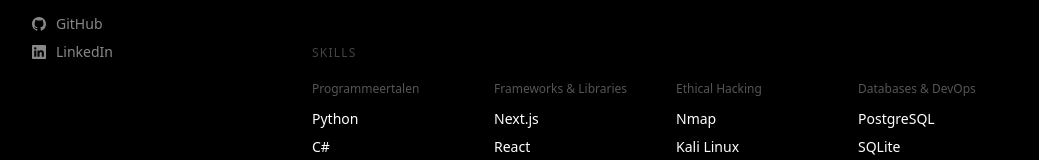
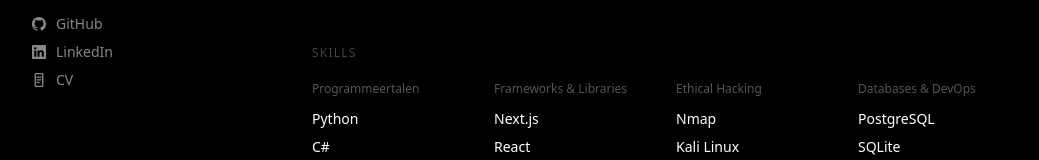
Before and after one commit to Jessenhs/portfolio-nextjs, a Next.js app: page / in a window 1280 px wide. Shown: the part 441-601 px from the top of the page, without its empty margins (120-1159 px from the left). Built offline with nearby package versions, Linux system fonts and the light colour scheme; no server answers.

Commit message:
Rename project from "sweet-crush" to "portfolio" and add a CV link to the homepage for easy access.

```diff
--- a/package.json
+++ b/package.json
@@ -1,5 +1,5 @@
 {
-  "name": "sweet-crush",
+  "name": "portfolio",
   "version": "0.1.0",
   "private": true,
   "scripts": {
--- a/src/app/page.tsx
+++ b/src/app/page.tsx
@@ -161,7 +161,15 @@
                 Website
               </a>
             )}
-
+            <a
+              href="/cv"
+              className="flex items-center gap-2.5 text-sm text-[#888] transition-colors hover:text-white"
+            >
+              <svg className="h-3.5 w-3.5 shrink-0" viewBox="0 0 16 16" fill="currentColor">
+                <path d="M3 1.5A1.5 1.5 0 0 1 4.5 0h7A1.5 1.5 0 0 1 13 1.5v13A1.5 1.5 0 0 1 11.5 16h-7A1.5 1.5 0 0 1 3 14.5zm1.5 0v13h7v-13zM5 4.75a.75.75 0 0 1 .75-.75h4.5a.75.75 0 0 1 0 1.5h-4.5A.75.75 0 0 1 5 4.75m0 3a.75.75 0 0 1 .75-.75h4.5a.75.75 0 0 1 0 1.5h-4.5A.75.75 0 0 1 5 7.75m0 3a.75.75 0 0 1 .75-.75h2.5a.75.75 0 0 1 0 1.5h-2.5A.75.75 0 0 1 5 10.75" />
+              </svg>
+              CV
+            </a>
             {profile?.location && (
               <div className="flex items-center gap-2.5 text-sm text-[#555]">
                 <svg className="h-3.5 w-3.5 shrink-0" viewBox="0 0 16 16" fill="currentColor">
```
